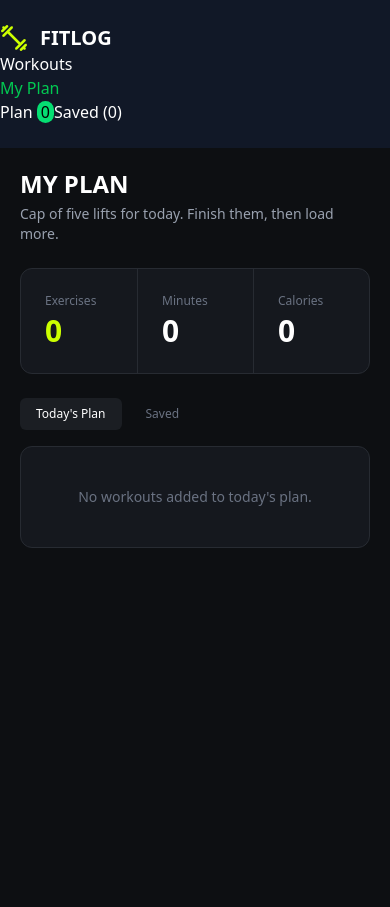
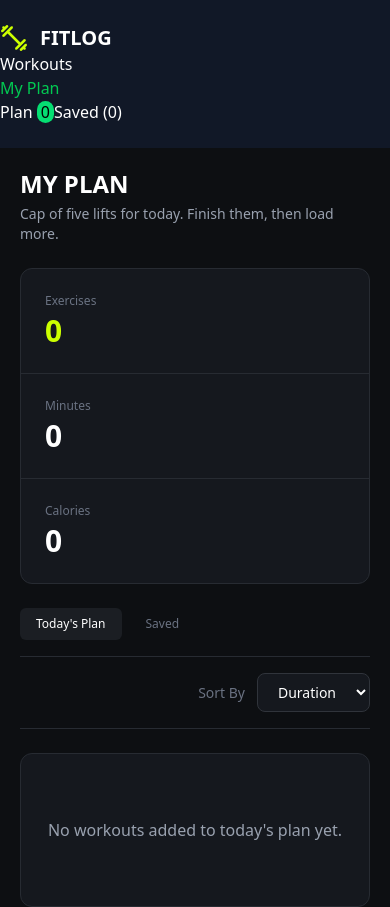
Before and after one commit to Bappi-dev/fit-log-bappi, a Next.js app: page /myplan in a window 390 px wide. Shown: the top 907 px of the page. Built offline with nearby package versions, Linux system fonts and the light colour scheme.

Commit message:
added the duration

```diff
--- a/src/app/myplan/page.tsx
+++ b/src/app/myplan/page.tsx
@@ -15,21 +15,31 @@ const MyPlan = () => {
 
   const { selectedWorkouts, savedWorkouts } = context;
 
-  // কোন tab active
   const [activeTab, setActiveTab] = useState<"today" | "saved">("today");
 
-  // Active tab অনুযায়ী workout
-  const workoutsToShow =
+  const [sortBy, setSortBy] = useState<"duration" | "calories">("duration");
+
+  // Which workouts should be displayed
+  const currentWorkouts =
     activeTab === "today" ? selectedWorkouts : savedWorkouts;
 
-  // Active tab-এর total minutes
-  const totalMinutes = workoutsToShow.reduce(
+  // Sort workouts
+  const workoutsToShow = [...currentWorkouts].sort((a, b) => {
+    if (sortBy === "duration") {
+      return a.duration - b.duration;
+    }
+
+    return a.caloriesBurned - b.caloriesBurned;
+  });
+
+  // Total minutes
+  const totalMinutes = currentWorkouts.reduce(
     (total, workout) => total + workout.duration,
     0
   );
 
-  // Active tab-এর total calories
-  const totalCalories = workoutsToShow.reduce(
+  // Total calories
+  const totalCalories = currentWorkouts.reduce(
     (total, workout) => total + workout.caloriesBurned,
     0
   );
@@ -39,6 +49,7 @@ const MyPlan = () => {
       <div className="mx-auto max-w-7xl">
 
         {/* Header */}
+        <div>
           <h1 className="text-2xl font-bold">
             MY PLAN
           </h1>
@@ -46,9 +57,10 @@ const MyPlan = () => {
           <p className="mt-1 text-sm text-gray-400">
             Cap of five lifts for today. Finish them, then load more.
           </p>
+        </div>
 
-        {/* Statistics */}
-        <div className="mt-6 grid grid-cols-3 rounded-xl border border-[#272b32] bg-[#15181e]">
+        {/* Stats */}
+        <div className="mt-6 grid grid-cols-1 rounded-xl border border-[#272b32] bg-[#15181e] sm:grid-cols-3">
 
           {/* Exercises */}
           <div className="p-6">
@@ -57,12 +69,12 @@ const MyPlan = () => {
             </p>
 
             <p className="mt-1 text-3xl font-bold text-[#ccff00]">
-              {workoutsToShow.length}
+              {currentWorkouts.length}
             </p>
           </div>
 
           {/* Minutes */}
-          <div className="border-l border-[#272b32] p-6">
+          <div className="border-t border-[#272b32] p-6 sm:border-l sm:border-t-0">
             <p className="text-xs text-gray-500">
               Minutes
             </p>
@@ -73,7 +85,7 @@ const MyPlan = () => {
           </div>
 
           {/* Calories */}
-          <div className="border-l border-[#272b32] p-6">
+          <div className="border-t border-[#272b32] p-6 sm:border-l sm:border-t-0">
             <p className="text-xs text-gray-500">
               Calories
             </p>
@@ -85,15 +97,14 @@ const MyPlan = () => {
         </div>
 
         {/* Tabs */}
-        <div className="mt-6">
-          <div className="mb-4 flex gap-2">
+        <div className="mt-6 flex gap-2">
 
           {/* Today's Plan */}
           <button
             onClick={() => setActiveTab("today")}
-              className={`rounded-md px-4 py-2 text-xs ${activeTab === "today"
+            className={`rounded-md px-4 py-2 text-xs transition ${activeTab === "today"
                 ? "bg-[#1b1e23] text-white"
-                  : "text-gray-500"
+                : "text-gray-500 hover:text-white"
               }`}
           >
             Today's Plan
@@ -102,30 +113,61 @@ const MyPlan = () => {
           {/* Saved */}
           <button
             onClick={() => setActiveTab("saved")}
-              className={`rounded-md px-4 py-2 text-xs ${activeTab === "saved"
+            className={`rounded-md px-4 py-2 text-xs transition ${activeTab === "saved"
                 ? "bg-[#1b1e23] text-white"
-                  : "text-gray-500"
+                : "text-gray-500 hover:text-white"
               }`}
           >
             Saved
           </button>
         </div>
 
-          {/* Workout Cards */}
-          <div className="space-y-3">
+        {/* Sort */}
+        <div className="mt-4 flex items-center justify-end gap-3 border-y border-[#272b32] py-4">
+
+          <span className="text-sm text-gray-500">
+            Sort By
+          </span>
+
+          <select
+            value={sortBy}
+            onChange={(e) =>
+              setSortBy(
+                e.target.value as "duration" | "calories"
+              )
+            }
+            className="rounded-lg border border-[#30343b] bg-[#15181e] px-4 py-2 text-sm text-white outline-none"
+          >
+            <option value="duration">
+              Duration
+            </option>
+
+            <option value="calories">
+              Calories
+            </option>
+          </select>
+        </div>
+
+        {/* Workout List */}
+        <div className="mt-6 space-y-3">
 
           {workoutsToShow.length === 0 ? (
-              <div className="rounded-xl border border-[#272b32] bg-[#15181e] p-10 text-center text-sm text-gray-500">
+            <div className="rounded-xl border border-[#272b32] bg-[#15181e] py-16 text-center">
+
+              <p className="text-gray-400">
                 {activeTab === "today"
-                  ? "No workouts added to today's plan."
+                  ? "No workouts added to today's plan yet."
                   : "No saved workouts yet."}
+              </p>
+
             </div>
           ) : (
             workoutsToShow.map((workout) => (
               <div
                 key={workout.id}
-                  className="flex items-center gap-4 rounded-xl border border-[#272b32] bg-[#15181e] p-3"
+                className="flex flex-col gap-4 rounded-xl border border-[#272b32] bg-[#15181e] p-3 md:flex-row md:items-center"
               >
+
                 {/* Image */}
                 <Image
                   src={workout.image}
@@ -146,8 +188,7 @@ const MyPlan = () => {
                     {workout.muscleGroups?.[0]}
                   </p>
 
-                    <div className="mt-1 flex gap-3 text-xs text-gray-400">
-
+                  <div className="mt-1 flex flex-wrap gap-3 text-xs text-gray-400">
                     <span>
                       ◷ {workout.duration} min
                     </span>
@@ -159,36 +200,39 @@ const MyPlan = () => {
                     <span>
                       ⭐ {workout.rating}
                     </span>
-
                   </div>
                 </div>
 
-                  {/* Buttons */}
-                  <div className="flex items-center gap-3">
+                {/* Actions */}
+                <div className="flex flex-wrap items-center gap-3">
 
                   {/* View Details */}
                   <Link
                     href={`/workouts/${workout.id}`}
-                      className="rounded-full border border-[#30343b] px-4 py-2 text-xs"
+                    className="rounded-full border border-[#30343b] px-4 py-2 text-xs transition hover:bg-[#1b1e23]"
                   >
                     View Details
                   </Link>
 
-                    {/* Mark as Done - only Today's Plan */}
+                  {/* Mark as Done */}
                   {activeTab === "today" && (
-                      <button className="flex items-center gap-1 rounded-full border border-[#30343b] bg-[#CCFF00] px-4 py-2 text-xs text-black">
+                    <button
+                      className="flex items-center gap-1 rounded-full border border-[#30343b] bg-[#ccff00] px-4 py-2 text-xs text-black transition hover:bg-[#b8e600]"
+                    >
                       <Check size={15} />
+
                       Mark as Done
                     </button>
                   )}
 
-                  </div>
-
-                  {/* Remove */}
-                  <button className="text-gray-500 hover:text-red-500">
+                  {/* Delete */}
+                  <button
+                    className="text-gray-500 transition hover:text-red-500"
+                  >
                     <Trash size={20} />
                   </button>
 
+                </div>
               </div>
             ))
           )}
@@ -196,7 +240,6 @@ const MyPlan = () => {
         </div>
       </div>
     </div>
-    </div>
   );
 };
 
--- a/src/app/workouts/page.tsx
+++ /dev/null
@@ -1,11 +0,0 @@
-
-
-const WorkoutPage = async () => {
-    return (
-        <div>
-
-        </div>
-    );
-};
-
-export default WorkoutPage;
--- a/src/components/Navbar.tsx
+++ b/src/components/Navbar.tsx
@@ -44,7 +44,9 @@ const Navbar = () => {
           </button>
 
           <button>
+            <Link href={'myplan'}>
             Saved ({savedWorkouts.length})
+            </Link>
           </button>
         </div>
 
```
Lines whose indentation alone changed are shown as unchanged.
